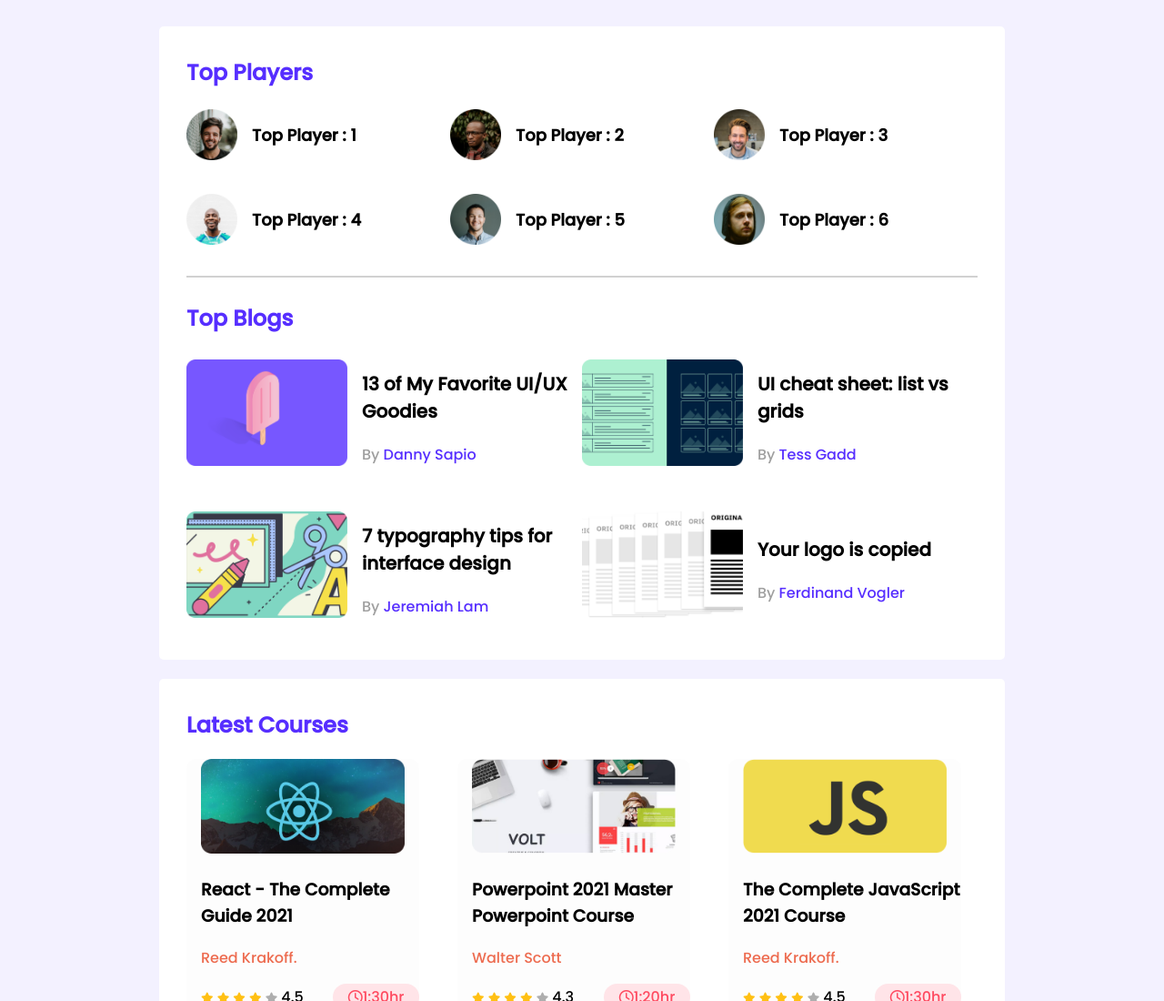
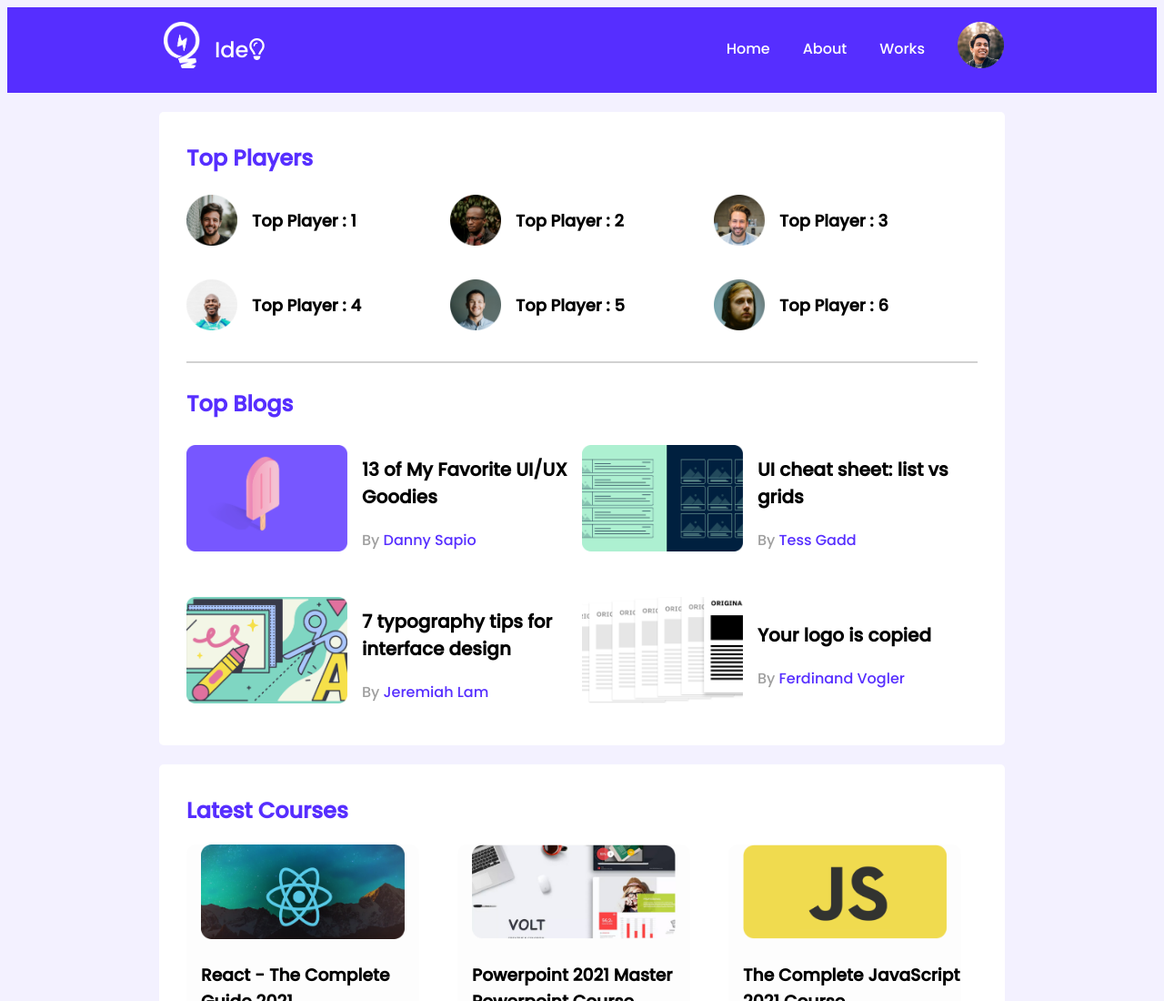
Before and after one commit to saifulislam888911/leader-board-css3, a plain HTML site: page index.html in a window 1280 px wide. Shown: the top 1100 px of the page at 91% size. Drawn offline with Linux system fonts and the light colour scheme.

Commit message:
header - commit no. 1

```diff
--- a/index.html
+++ b/index.html
@@ -30,7 +30,24 @@
 <body>
     <!-- header start -->
     <header>
+        <nav>
+            <div class="navPortion1">
+                <ul>
+                    <li><a href="index.html"><img src="images/icons/logo.png" alt=""></a></li>
+                    <li><a href="index.html">Ide<i class="far fa-lightbulb"></i></a></li>
+                </ul>
+            </div>
 
+            <div class="navPortion2">
+                <ul>
+                    <li><a href="">Home</a></li>
+                    <li><a href="">About</a></li>
+                    <li><a href="">Works</a></li>
+
+                    <li><a href=""><img src="images/icons/profile.png" alt=""></a></li>
+                </ul>
+            </div>
+        </nav>
     </header>
     <!-- header end -->
 
--- a/styles/style.css
+++ b/styles/style.css
@@ -39,6 +39,78 @@ hr{
 }
 
 
+
+
+
+/* ------------------------------------------------------------
+            Header & Nav style
+------------------------------------------------------------ */
+header{
+    width: 100%;
+    height: 94px;
+
+    background-color: #562EFF;
+
+    display: flex;
+    justify-content: center;
+}
+
+nav{
+    width: 1000px;
+
+    display: flex;
+
+    justify-content: space-between;
+}
+nav ul{
+    display: flex;
+
+    align-items: center;
+}
+nav li{
+    list-style: none;
+}
+nav li a{
+    text-decoration: none;
+
+    font-size: 16px;
+    color : white;
+}
+
+
+
+.navPortion1 a{
+    font-size: 24px;
+}
+.navPortion1 li{
+     margin-right: 15.58px;
+}
+.navPortion1 img{
+    width: 40.42px;
+    height: 51px;
+}
+
+.navPortion2 li{
+    margin-right: 36px;
+}
+.navPortion2 img{
+    width: 51px;
+    height: 51px;
+}
+.navPortion2 li:hover a{
+    background-color: rgba(173, 216, 230, 0.63);
+
+    padding: 0 10px;
+    border-radius: 10px;
+
+    transition: padding 1s ease-out;
+}
+.navPortion2 li:hover a img{
+    background-color: rgba(173, 216, 230, 0.021);
+
+    transform: scale(1.1);
+    transition: transform 0.5s ease-out;
+}
 
 
 
```
